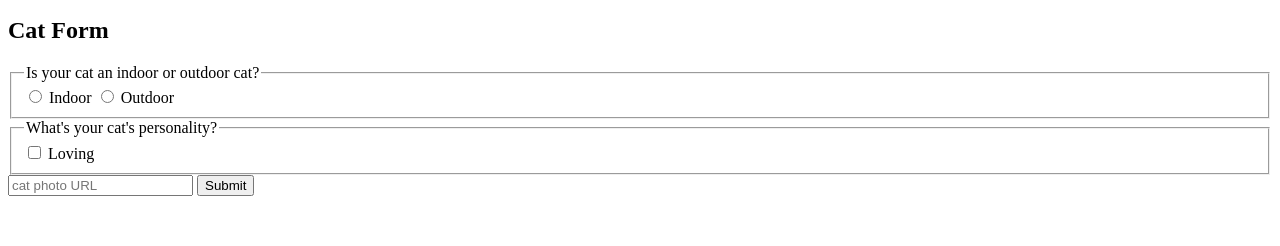
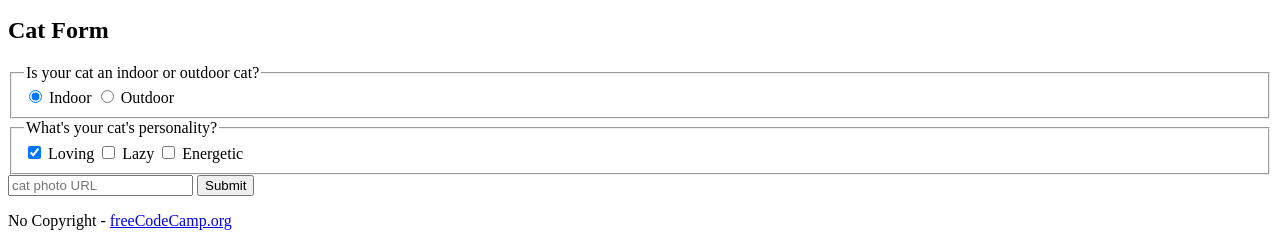
Before and after one commit to raulvillajr95/cat-photo-app, a plain HTML site: page index.html in a window 1280 px wide. Shown: the part 1419-1665 px from the top of the page. Before the commit the page ends 1623 px from the top, so only its background shows below. Drawn offline with Linux system fonts and the light colour scheme.

Commit message:
Complete 'Cat Photo App' part of FCC

```diff
--- a/index.html
+++ b/index.html
@@ -4,7 +4,7 @@
     <meta charset="UTF-8">
     <meta http-equiv="X-UA-Compatible" content="IE=edge">
     <meta name="viewport" content="width=device-width, initial-scale=1.0">
-    <title>Document</title>
+    <title>CatPhotoApp</title>
   </head>
   <body>
     <h1>CatPhotoApp</h1>
@@ -43,17 +43,22 @@
         <form action="https://freecatphotoapp.com/submit-cat-photo">
           <fieldset>
             <legend>Is your cat an indoor or outdoor cat?</legend>
-            <label for=""><input id="indoor" value="indoor" type="radio" name="indoor-outdoor"> Indoor</label>
+            <label for=""><input id="indoor" value="indoor" type="radio" name="indoor-outdoor" checked> Indoor</label>
             <label for=""><input id="outdoor" value="outdoor" type="radio" name="indoor-outdoor"> Outdoor</label>
           </fieldset>
           <fieldset>
             <legend>What's your cat's personality?</legend>
-            <input type="checkbox" name="personality" id="loving"> <label for="loving">Loving</label>
+            <input type="checkbox" name="personality" id="loving" value="loving" checked> <label for="loving">Loving</label>
+            <input type="checkbox" name="personality" id="lazy" value="lazy"> <label for="lazy">Lazy</label>
+            <input type="checkbox" name="personality" id="energetic" value="energetic"> <label for="energetic">Energetic</label>
           </fieldset>
           <input type="text" name="catphotourl" placeholder="cat photo URL" required>
           <button type="submit">Submit</button>
         </form>
       </section>
     </main>
+    <footer>
+      <p>No Copyright - <a href="https://www.freecodecamp.org">freeCodeCamp.org</a></p>
+    </footer>
   </body>
 </html>
```
